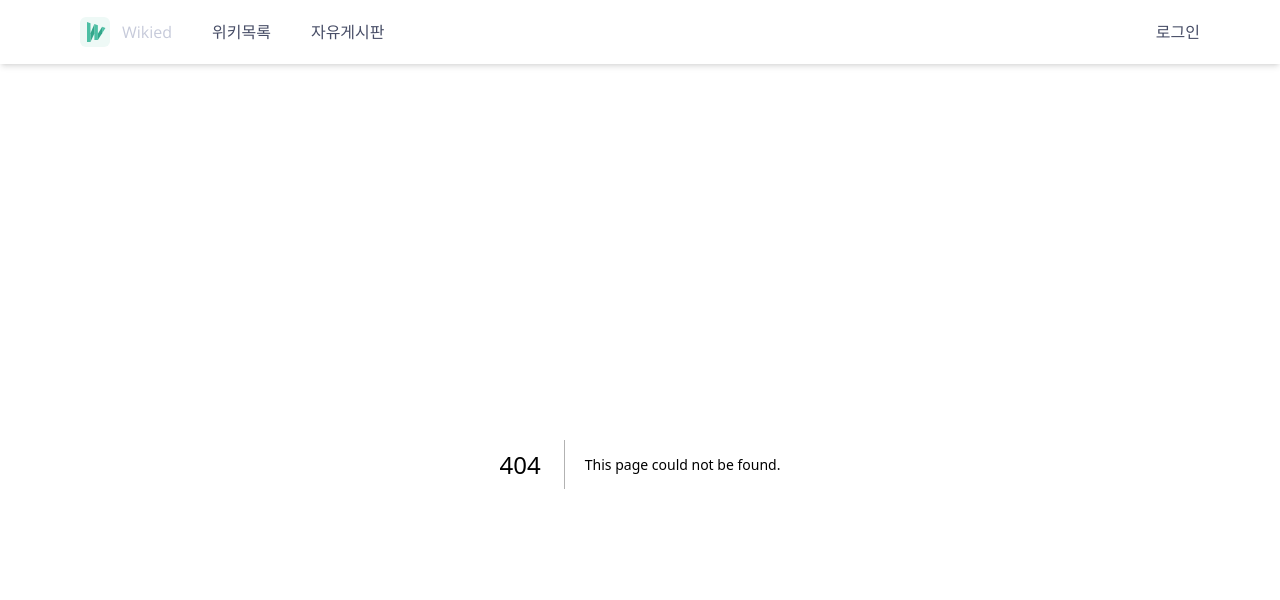
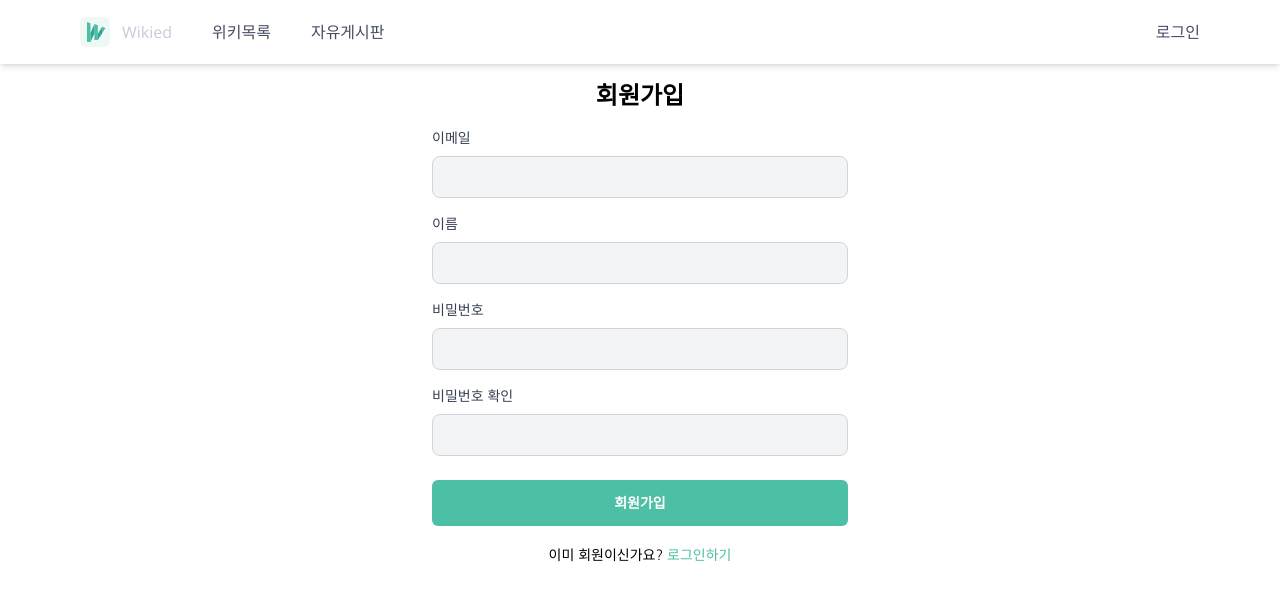
Before and after one commit to codeit-sprint-part3-5Bit/part3-project, a Next.js app: page /register in a window 1280 px wide. Before the commit this address had no page. Shown: the top 600 px of the page. Built offline with nearby package versions, Linux system fonts and the light colour scheme.

Commit message:
feat : 회원가입 페이지 구현

```diff
--- a/src/apis/login/login.ts
+++ b/src/apis/login/login.ts
@@ -3,7 +3,7 @@ import { LoginUserProps } from "@/types/login/types";
 import { BASE_URL } from "../base";
 
 export const postLogin = async ({ email, password }: LoginUserProps) => {
-    return axios.post(`${BASE_URL}/auth/signIn`, {
+    return await axios.post(`${BASE_URL}/auth/signIn`, {
         email,
         password
     }, {
--- a/src/components/common/authButton.tsx
+++ b/src/components/common/authButton.tsx
@@ -3,7 +3,7 @@ import React from "react";
 
 interface ButtonProps {
     label: string;
-    onClick?: () => void;
+    onClick?: (e: React.MouseEvent<HTMLButtonElement>) => void
     loading?: boolean;
     type: string;
 }
--- /dev/null
+++ b/src/components/register/signupForm.tsx
@@ -0,0 +1,137 @@
+import { useState } from 'react';
+import { useRouter } from 'next/router';
+import axios from 'axios';
+import AuthInput from '../common/authInput';
+import AuthButton from '../common/authButton';
+
+const SignupForm = () => {
+  const router = useRouter();
+  const [email, setEmail] = useState('');
+  const [name, setName] = useState('');
+  const [password, setPassword] = useState('');
+  const [passwordConfirmation, setPasswordConfirmation] = useState('');
+  const [emailError, setEmailError] = useState('');
+  const [passwordError, setPasswordError] = useState('');
+  const [confirmationError, setConfirmationError] = useState('');
+  const [success, setSuccess] = useState('');
+  const [loading, setLoading] = useState(false);
+
+  const validateEmail = (email: string) => {
+    const emailRegex = /^[^\s@]+@[^\s@]+\.[^\s@]+$/;
+    return emailRegex.test(email);
+  };
+
+  const validatePassword = (password: string) => {
+    const passwordRegex = /^(?=.*[0-9])(?=.*[!@#$%^&*])[A-Za-z0-9!@#$%^&*]{8,}$/;
+    return passwordRegex.test(password);
+  };
+
+  const handleSubmit = async (e: React.FormEvent) => {
+    e.preventDefault();
+    setEmailError('');
+    setPasswordError('');
+    setConfirmationError('');
+    setSuccess('');
+    setLoading(true);
+
+    let isValid = true;
+
+    if (!validateEmail(email)) {
+      setEmailError('유효한 이메일 주소를 입력하세요.');
+      isValid = false;
+    }
+
+    if (!validatePassword(password)) {
+      setPasswordError('비밀번호는 최소 8자 이상이어야 하며, 숫자와 특수문자를 포함해야 합니다.');
+      isValid = false;
+    }
+
+    if (password !== passwordConfirmation) {
+      setConfirmationError('비밀번호가 일치하지 않습니다.');
+      isValid = false;
+    }
+
+    if (!isValid) {
+      setLoading(false);
+      return;
+    }
+
+    try {
+      const response = await axios.post('/api/signup', {
+        email,
+        name,
+        password,
+        passwordConfirmation,
+      });
+
+      setSuccess('회원가입이 완료되었습니다!');
+      console.log(response.data);
+
+      // 회원가입 성공 후 로그인 페이지로 이동
+      router.push('/login');
+    } catch (err) {
+      setConfirmationError('회원가입에 실패했습니다.');
+      console.error(err);
+    } finally {
+      setLoading(false);
+    }
+  };
+
+  return (
+    <form onSubmit={handleSubmit} className="max-w-md mx-auto p-4">
+      <h2 className="text-2xl font-bold text-center mb-4">회원가입</h2>
+
+      <AuthInput
+        label="이메일"
+        id="email"
+        type="email"
+        value={email}
+        onChange={(e) => setEmail(e.target.value)}
+      />
+      {emailError && <p className="text-red-500">{emailError}</p>}
+
+      <AuthInput
+        label="이름"
+        id="name"
+        type="text"
+        value={name}
+        onChange={(e) => setName(e.target.value)}
+      />
+
+      <AuthInput
+        label="비밀번호"
+        id="password"
+        type="password"
+        value={password}
+        onChange={(e) => setPassword(e.target.value)}
+      />
+      {passwordError && <p className="text-red-500">{passwordError}</p>}
+
+      <AuthInput
+        label="비밀번호 확인"
+        id="passwordConfirmation"
+        type="password"
+        value={passwordConfirmation}
+        onChange={(e) => setPasswordConfirmation(e.target.value)}
+      />
+      {confirmationError && <p className="text-red-500">{confirmationError}</p>}
+
+      <AuthButton
+        label="회원가입"
+        onClick={handleSubmit}
+        loading={loading}
+        type="submit"
+      />
+      <div className="mt-4 text-center">
+        <label className="text-sm">이미 회원이신가요? </label>
+        <button
+            onClick={() => router.push('/login')}
+            className="text-sm text-green-200 hover:underline">
+            로그인하기
+        </button>
+      </div>
+    </form>
+  );
+};
+
+export default SignupForm;
--- /dev/null
+++ b/src/pages/register/index.tsx
@@ -0,0 +1,10 @@
+import React from "react";
+import SignupForm from "@/components/register/signupForm";
+
+const SignupPage = () => {
+    return(
+    <SignupForm/>
+    );
+};
+
+export default SignupPage;
```
Also changed, not shown: src/apis/register/register.ts (+26 -0 lines).
